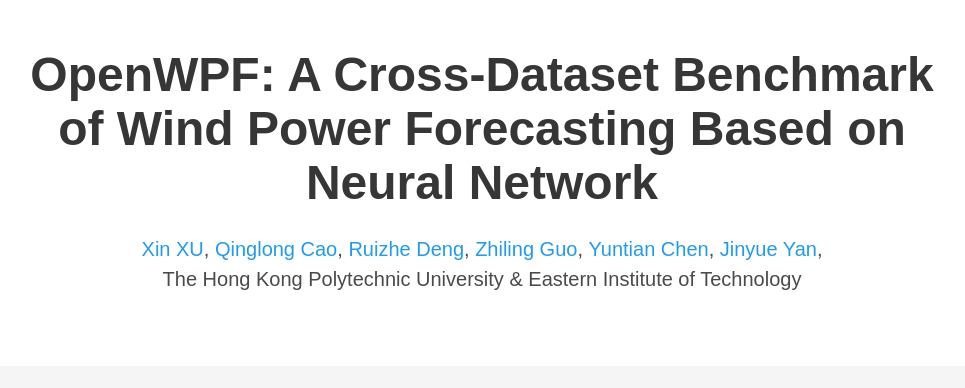
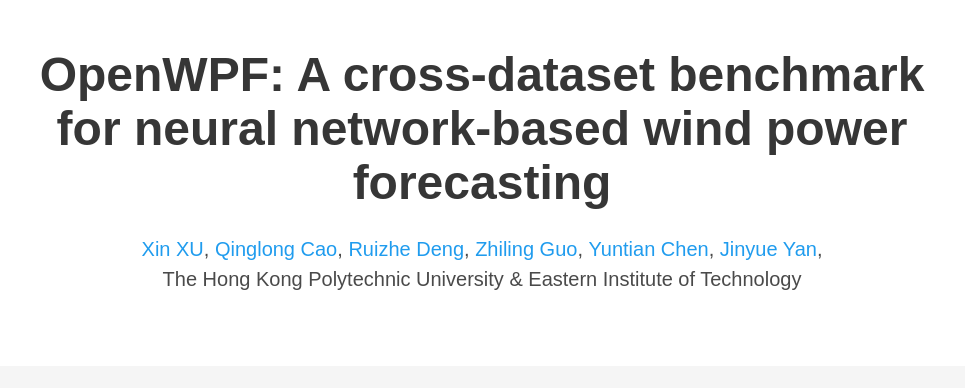
Before and after one commit to Open-wpf/Page, a plain HTML site: page index.html in a window 1280 px wide. Shown: the top 388 px of the page, without its empty margins (158-1123 px from the left). Drawn offline with nearby package versions, Linux system fonts and the light colour scheme; some icons are missing; a web font is replaced by a local one.

Commit message:
Update index.html

```diff
--- a/index.html
+++ b/index.html
@@ -52,8 +52,7 @@
       <div class="container is-max-desktop">
         <div class="columns is-centered">
           <div class="column has-text-centered">
-            <h1 class="title is-1 publication-title">OpenWPF: A Cross-Dataset Benchmark of Wind Power Forecasting Based
-              on Neural Network</h1>
+            <h1 class="title is-1 publication-title">OpenWPF: A cross-dataset benchmark for neural network-based wind power forecasting</h1>
             <div class="is-size-5 publication-authors">
               <!-- Paper authors -->
               <span class="author-block">
```
